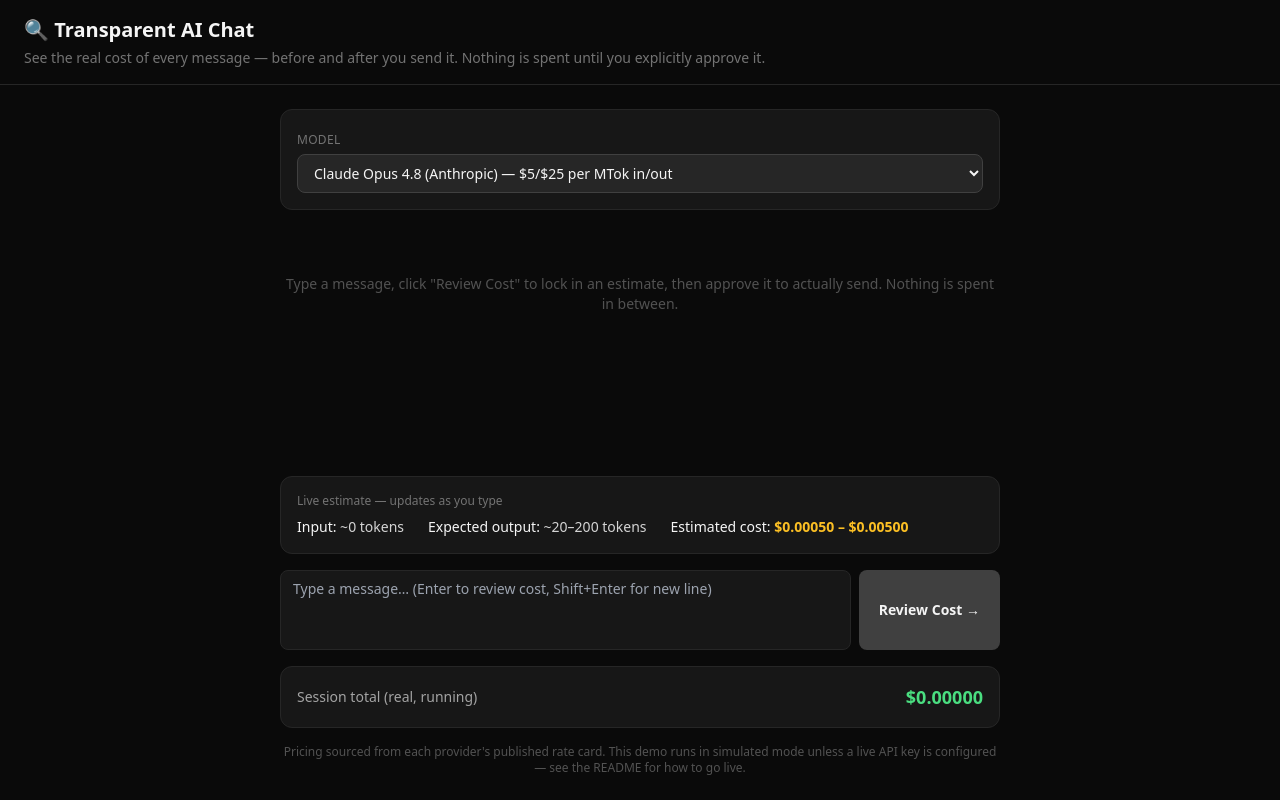
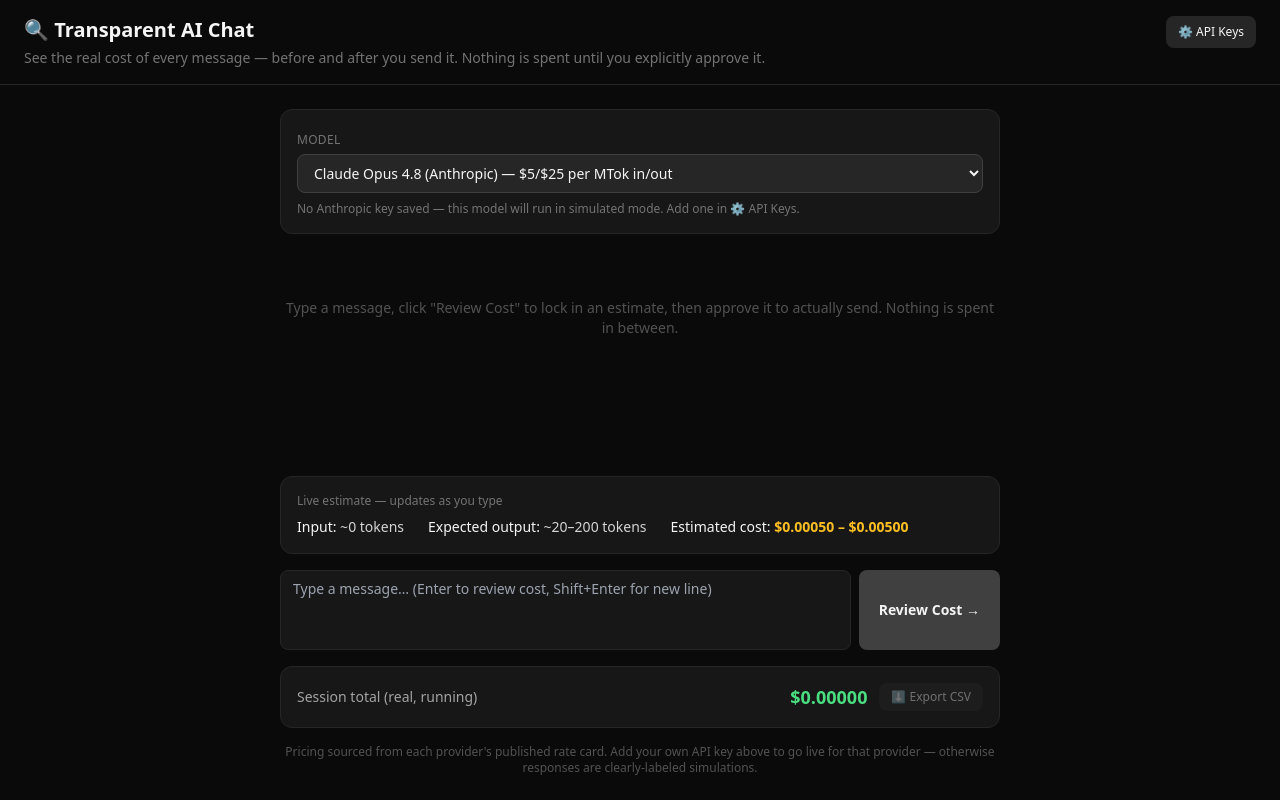
Before and after one commit to runjohnray2-lgtm/transparent-ai-chat, a Next.js app: page / in a window 1280 px wide. Built offline with nearby package versions, Linux system fonts and the light colour scheme.

Commit message:
Add bring-your-own-API-key support (Anthropic/OpenAI/Gemini) + CSV export of session log

```diff
--- a/app/api/chat/route.ts
+++ b/app/api/chat/route.ts
@@ -7,6 +7,70 @@
 interface ChatRequestBody {
   modelId: string
   message: string
+  apiKey?: string // client-supplied — never persisted, forwarded only for this one request
+}
+
+async function callAnthropic(modelId: string, message: string, key: string) {
+  const res = await fetch("https://api.anthropic.com/v1/messages", {
+    method: "POST",
+    headers: {
+      "content-type": "application/json",
+      "x-api-key": key,
+      "anthropic-version": "2023-06-01",
+    },
+    body: JSON.stringify({
+      model: modelId,
+      max_tokens: 1024,
+      messages: [{ role: "user", content: message }],
+    }),
+  })
+  if (!res.ok) throw new Error(await res.text())
+  const data = await res.json()
+  return {
+    inputTokens: data.usage?.input_tokens ?? 0,
+    outputTokens: data.usage?.output_tokens ?? 0,
+    reply: data.content?.find((b: { type: string }) => b.type === "text")?.text ?? "(no text response)",
+  }
+}
+
+async function callOpenAI(modelId: string, message: string, key: string) {
+  const res = await fetch("https://api.openai.com/v1/chat/completions", {
+    method: "POST",
+    headers: {
+      "content-type": "application/json",
+      authorization: `Bearer ${key}`,
+    },
+    body: JSON.stringify({
+      model: modelId,
+      messages: [{ role: "user", content: message }],
+    }),
+  })
+  if (!res.ok) throw new Error(await res.text())
+  const data = await res.json()
+  return {
+    inputTokens: data.usage?.prompt_tokens ?? 0,
+    outputTokens: data.usage?.completion_tokens ?? 0,
+    reply: data.choices?.[0]?.message?.content ?? "(no text response)",
+  }
+}
+
+async function callGemini(modelId: string, message: string, key: string) {
+  const res = await fetch(
+    `https://generativelanguage.googleapis.com/v1beta/models/${modelId}:generateContent?key=${key}`,
+    {
+      method: "POST",
+      headers: { "content-type": "application/json" },
+      body: JSON.stringify({ contents: [{ parts: [{ text: message }] }] }),
+    }
+  )
+  if (!res.ok) throw new Error(await res.text())
+  const data = await res.json()
+  const usage = data.usageMetadata ?? {}
+  return {
+    inputTokens: usage.promptTokenCount ?? 0,
+    outputTokens: usage.candidatesTokenCount ?? 0,
+    reply: data.candidates?.[0]?.content?.parts?.[0]?.text ?? "(no text response)",
+  }
 }
 
 export async function POST(req: Request) {
@@ -17,60 +81,45 @@
       return NextResponse.json({ success: false, error: "Unknown model" }, { status: 400 })
     }
 
-    const apiKey = process.env.ANTHROPIC_API_KEY
-    const isClaudeModel = model.provider === "Anthropic"
+    // Client-supplied key (bring-your-own) takes priority — this is what makes
+    // the site usable by anyone without the site owner paying for every
+    // visitor's usage. Falls back to a server env var only for Anthropic
+    // (the operator's own key, if they chose to configure one for demos).
+    const clientKey = body.apiKey?.trim()
+    const serverAnthropicKey = process.env.ANTHROPIC_API_KEY
+    const activeKey = clientKey || (model.provider === "Anthropic" ? serverAnthropicKey : undefined)
 
-    // LIVE MODE — only when a real Anthropic key is configured AND the
-    // selected model is a Claude model. This is the only path that returns
-    // an EXACT token count (from the provider's own usage object), because
-    // that's the only number we can actually trust as ground truth.
-    if (apiKey && isClaudeModel) {
-      const res = await fetch("https://api.anthropic.com/v1/messages", {
-        method: "POST",
-        headers: {
-          "content-type": "application/json",
-          "x-api-key": apiKey,
-          "anthropic-version": "2023-06-01",
-        },
-        body: JSON.stringify({
-          model: model.id,
-          max_tokens: 1024,
-          messages: [{ role: "user", content: body.message }],
-        }),
-      })
+    if (activeKey) {
+      try {
+        let result: { inputTokens: number; outputTokens: number; reply: string }
+        if (model.provider === "Anthropic") {
+          result = await callAnthropic(model.id, body.message, activeKey)
+        } else if (model.provider === "OpenAI") {
+          result = await callOpenAI(model.id, body.message, activeKey)
+        } else {
+          result = await callGemini(model.id, body.message, activeKey)
+        }
 
-      if (!res.ok) {
-        const errText = await res.text()
+        const exactCost = estimateCost(model, result.inputTokens, result.outputTokens)
+        return NextResponse.json({
+          success: true,
+          mode: "live",
+          reply: result.reply,
+          usage: { inputTokens: result.inputTokens, outputTokens: result.outputTokens, exact: true },
+          cost: { amount: exactCost, exact: true },
+          model: { id: model.id, label: model.label },
+        })
+      } catch (providerErr) {
         return NextResponse.json(
-          { success: false, error: `Provider error: ${errText}`, mode: "live-error" },
+          { success: false, error: `Provider error: ${String(providerErr)}`, mode: "live-error" },
           { status: 502 }
         )
       }
-
-      const data = await res.json()
-      const inputTokens: number = data.usage?.input_tokens ?? 0
-      const outputTokens: number = data.usage?.output_tokens ?? 0
-      const exactCost = estimateCost(model, inputTokens, outputTokens)
-      const replyText =
-        data.content?.find((b: { type: string }) => b.type === "text")?.text ?? "(no text response)"
-
-      return NextResponse.json({
-        success: true,
-        mode: "live",
-        reply: replyText,
-        usage: { inputTokens, outputTokens, exact: true },
-        cost: { amount: exactCost, exact: true },
-        model: { id: model.id, label: model.label },
-      })
     }
 
-    // SIMULATED MODE — no live API key configured (or a non-Claude model was
-    // picked, since we don't wire up every provider). We still show real math:
-    // the input token count is estimated the same way the UI estimated it
-    // before sending, and the output is a simulated echo so the cost figure
-    // has a concrete number to attach to rather than a placeholder.
+    // SIMULATED MODE — no key available (server or client) for this provider.
     const inputTokens = estimateTokens(body.message)
-    const simulatedReply = `[SIMULATED — no live ${model.provider} API key configured] I'm not actually running here. In live mode, this would be ${model.label}'s real response to: "${body.message.slice(0, 80)}${body.message.length > 80 ? "…" : ""}"`
+    const simulatedReply = `[SIMULATED — no ${model.provider} API key provided] Add your own ${model.provider} key in Settings to make this live. In live mode, this would be ${model.label}'s real response to: "${body.message.slice(0, 80)}${body.message.length > 80 ? "…" : ""}"`
     const outputTokens = estimateTokens(simulatedReply)
     const estimatedCost = estimateCost(model, inputTokens, outputTokens)
 
--- a/app/page.tsx
+++ b/app/page.tsx
@@ -1,6 +1,6 @@
 "use client"
 
-import { useState, useMemo } from "react"
+import { useState, useMemo, useEffect } from "react"
 import { MODELS, estimateCost, formatUSD } from "@/lib/pricing"
 import { estimateTokens, estimateOutputRange } from "@/lib/estimate-tokens"
 
@@ -12,19 +12,39 @@
   outputTokens?: number
   cost?: number
   costExact?: boolean
+  timestamp?: string
 }
+
+type ApiKeys = Record<"Anthropic" | "OpenAI" | "Google", string>
+const EMPTY_KEYS: ApiKeys = { Anthropic: "", OpenAI: "", Google: "" }
+const STORAGE_KEY = "transparent-ai-keys"
 
 export default function Home() {
   const [modelId, setModelId] = useState(MODELS[0].id)
   const [input, setInput] = useState("")
   const [turns, setTurns] = useState<Turn[]>([])
   const [sending, setSending] = useState(false)
-  // Two-step commit gate: nothing is sent until the user explicitly approves
-  // the locked-in estimate for this exact message. Reviewing costs nothing —
-  // only "Approve & Send" triggers the actual API call.
   const [pendingMessage, setPendingMessage] = useState<string | null>(null)
+  const [showSettings, setShowSettings] = useState(false)
+  const [keys, setKeys] = useState<ApiKeys>(EMPTY_KEYS)
+
+  // Load any previously-saved keys from THIS BROWSER ONLY on mount.
+  useEffect(() => {
+    try {
+      const raw = localStorage.getItem(STORAGE_KEY)
+      if (raw) setKeys({ ...EMPTY_KEYS, ...JSON.parse(raw) })
+    } catch {
+      /* ignore corrupt storage */
+    }
+  }, [])
+
+  function saveKeys(next: ApiKeys) {
+    setKeys(next)
+    localStorage.setItem(STORAGE_KEY, JSON.stringify(next))
+  }
 
   const model = MODELS.find(m => m.id === modelId)!
+  const activeKeyForModel = keys[model.provider]
 
   const liveEstimate = useMemo(() => {
     const inputTokens = estimateTokens(input)
@@ -34,9 +54,6 @@
     return { inputTokens, outputRange, lowCost, highCost }
   }, [input, model])
 
-  // The locked estimate shown in the review gate — computed once when the
-  // user clicks "Review Cost" and frozen until they Approve or Cancel, so the
-  // number they approve is exactly the number they saw, not a moving target.
   const lockedEstimate = useMemo(() => {
     if (pendingMessage === null) return null
     const inputTokens = estimateTokens(pendingMessage)
@@ -58,7 +75,6 @@
   }
 
   function cancelReview() {
-    // Nothing was ever sent or spent — cancel just restores the editable input.
     if (pendingMessage !== null) setInput(pendingMessage)
     setPendingMessage(null)
   }
@@ -68,14 +84,14 @@
     const userText = pendingMessage
     setPendingMessage(null)
     setInput("")
-    setTurns(prev => [...prev, { role: "user", text: userText }])
+    setTurns(prev => [...prev, { role: "user", text: userText, timestamp: new Date().toISOString() }])
     setSending(true)
 
     try {
       const res = await fetch("/api/chat", {
         method: "POST",
         headers: { "content-type": "application/json" },
-        body: JSON.stringify({ modelId, message: userText }),
+        body: JSON.stringify({ modelId, message: userText, apiKey: activeKeyForModel || undefined }),
       })
       const data = await res.json()
       if (!data.success) {
@@ -92,6 +108,7 @@
           outputTokens: data.usage.outputTokens,
           cost: data.cost.amount,
           costExact: data.cost.exact,
+          timestamp: new Date().toISOString(),
         },
       ])
     } catch (err) {
@@ -101,18 +118,81 @@
     }
   }
 
+  function exportCSV() {
+    const header = "timestamp,role,mode,input_tokens,output_tokens,cost_usd,exact,text\n"
+    const rows = turns
+      .map(t => {
+        const text = t.text.replace(/"/g, '""')
+        return [
+          t.timestamp ?? "",
+          t.role,
+          t.mode ?? "",
+          t.inputTokens ?? "",
+          t.outputTokens ?? "",
+          t.cost !== undefined ? t.cost.toFixed(6) : "",
+          t.costExact ?? "",
+          `"${text}"`,
+        ].join(",")
+      })
+      .join("\n")
+    const blob = new Blob([header + rows], { type: "text/csv" })
+    const url = URL.createObjectURL(blob)
+    const a = document.createElement("a")
+    a.href = url
+    a.download = `transparent-ai-session-${Date.now()}.csv`
+    a.click()
+    URL.revokeObjectURL(url)
+  }
+
   return (
     <div className="min-h-screen bg-neutral-950 text-neutral-100 flex flex-col">
-      {/* Header */}
-      <header className="border-b border-neutral-800 px-6 py-4">
+      <header className="border-b border-neutral-800 px-6 py-4 flex items-start justify-between">
+        <div>
           <h1 className="text-xl font-bold">🔍 Transparent AI Chat</h1>
           <p className="text-sm text-neutral-500 mt-1">
-          See the real cost of every message — before and after you send it. Nothing is spent until
-          you explicitly approve it.
+            See the real cost of every message — before and after you send it. Nothing is spent
+            until you explicitly approve it.
           </p>
+        </div>
+        <button
+          onClick={() => setShowSettings(s => !s)}
+          className="text-xs bg-neutral-800 hover:bg-neutral-700 rounded-lg px-3 py-2 whitespace-nowrap"
+        >
+          ⚙️ API Keys
+        </button>
       </header>
 
       <div className="flex-1 flex flex-col max-w-3xl mx-auto w-full px-6 py-6 gap-4">
+        {/* Settings panel — bring-your-own keys, browser-only storage */}
+        {showSettings && (
+          <div className="bg-neutral-900 border border-neutral-800 rounded-xl p-4 space-y-3">
+            <p className="text-xs text-neutral-500">
+              Keys are stored <strong>only in this browser&apos;s localStorage</strong> and sent
+              directly with your own requests — never logged, never stored on any server, never seen
+              by anyone but you and the provider you&apos;re calling. Without a key, that provider
+              runs in simulated mode below.
+            </p>
+            {(["Anthropic", "OpenAI", "Google"] as const).map(provider => (
+              <div key={provider}>
+                <label className="text-xs text-neutral-500">{provider} API key</label>
+                <input
+                  type="password"
+                  value={keys[provider]}
+                  onChange={e => saveKeys({ ...keys, [provider]: e.target.value })}
+                  placeholder={`Paste your ${provider} key here`}
+                  className="w-full mt-1 bg-neutral-800 border border-neutral-700 rounded-lg px-3 py-2 text-sm"
+                />
+              </div>
+            ))}
+            <button
+              onClick={() => saveKeys(EMPTY_KEYS)}
+              className="text-xs text-red-400 hover:text-red-300"
+            >
+              Clear all saved keys
+            </button>
+          </div>
+        )}
+
         {/* Model selector + pricing */}
         <div className="bg-neutral-900 border border-neutral-800 rounded-xl p-4">
           <label className="text-xs text-neutral-500 uppercase tracking-wide">Model</label>
@@ -128,15 +208,12 @@
               </option>
             ))}
           </select>
-          {model.notes && (
-            <p className="text-xs text-amber-500/80 mt-2">⚠️ {model.notes}</p>
-          )}
-          {model.provider !== "Anthropic" && (
+          {model.notes && <p className="text-xs text-amber-500/80 mt-2">⚠️ {model.notes}</p>}
           <p className="text-xs text-neutral-500 mt-2">
-              This model runs in simulated mode here (no live key wired up for {model.provider}) —
-              cost math is still real, using {model.provider}&apos;s published rates.
+            {activeKeyForModel
+              ? `✅ Live mode — using your saved ${model.provider} key.`
+              : `No ${model.provider} key saved — this model will run in simulated mode. Add one in ⚙️ API Keys.`}
           </p>
-          )}
         </div>
 
         {/* Conversation */}
@@ -163,13 +240,11 @@
                     {t.costExact ? "✅ EXACT" : "≈ ESTIMATED"}: {t.inputTokens} in / {t.outputTokens} out
                     tokens
                   </span>
-                  <span
-                    className={t.costExact ? "text-green-400 font-semibold" : "text-amber-400"}
-                  >
+                  <span className={t.costExact ? "text-green-400 font-semibold" : "text-amber-400"}>
                     {formatUSD(t.cost)}
                   </span>
                   {t.mode === "simulated" && (
-                    <span className="text-neutral-600">(simulated response — no live API key)</span>
+                    <span className="text-neutral-600">(simulated — no key for this provider)</span>
                   )}
                 </div>
               )}
@@ -182,8 +257,7 @@
           )}
         </div>
 
-        {/* STEP 2: Review & Approve gate — only shown after "Review Cost" is clicked.
-            This is the actual commit point. Nothing above this has spent anything. */}
+        {/* STEP 2: Review & Approve gate */}
         {lockedEstimate && (
           <div className="bg-amber-950/20 border-2 border-amber-700/50 rounded-xl p-4 space-y-3">
             <div className="flex items-center gap-2 text-sm font-semibold text-amber-400">
@@ -228,7 +302,7 @@
           </div>
         )}
 
-        {/* STEP 1: Live typing estimate — shown only while composing, before review */}
+        {/* STEP 1: Live typing estimate */}
         {pendingMessage === null && (
           <div className="bg-neutral-900 border border-neutral-800 rounded-xl p-4">
             <div className="flex items-center justify-between text-xs text-neutral-500 mb-2">
@@ -278,20 +352,29 @@
           </button>
         </div>
 
-        {/* Session total — always visible, never buried */}
-        <div className="bg-neutral-900 border border-neutral-800 rounded-xl p-4 flex items-center justify-between">
+        {/* Session total + export */}
+        <div className="bg-neutral-900 border border-neutral-800 rounded-xl p-4 flex items-center justify-between gap-3">
           <span className="text-sm text-neutral-400">Session total (real, running)</span>
+          <div className="flex items-center gap-3">
             <span className="text-lg font-bold text-green-400">
               {formatUSD(sessionTotal)}
               {sessionHasEstimates && (
                 <span className="text-xs text-amber-500 font-normal ml-2">(includes estimates)</span>
               )}
             </span>
+            <button
+              onClick={exportCSV}
+              disabled={turns.length === 0}
+              className="text-xs bg-neutral-800 hover:bg-neutral-700 disabled:opacity-40 rounded-lg px-3 py-1.5"
+            >
+              ⬇ Export CSV
+            </button>
+          </div>
         </div>
 
         <p className="text-xs text-neutral-600 text-center">
-          Pricing sourced from each provider&apos;s published rate card. This demo runs in simulated
-          mode unless a live API key is configured — see the README for how to go live.
+          Pricing sourced from each provider&apos;s published rate card. Add your own API key above
+          to go live for that provider — otherwise responses are clearly-labeled simulations.
         </p>
       </div>
     </div>
--- a/lib/pricing.ts
+++ b/lib/pricing.ts
@@ -39,6 +39,15 @@
     contextWindow: 200_000,
   },
   {
+    id: "gpt-4o",
+    label: "GPT-4o",
+    provider: "OpenAI",
+    inputPerMTok: 2.5,
+    outputPerMTok: 10.0,
+    contextWindow: 128_000,
+    notes: "Verify current rate at openai.com/api/pricing — rates and model lineup change frequently",
+  },
+  {
     id: "gemini-3.5-flash",
     label: "Gemini 3.5 Flash",
     provider: "Google",
```
Lines whose indentation alone changed are shown as unchanged.
